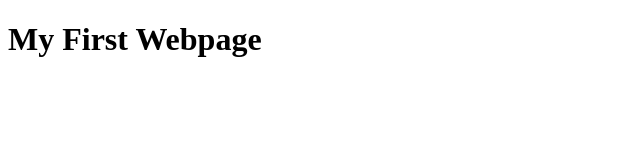
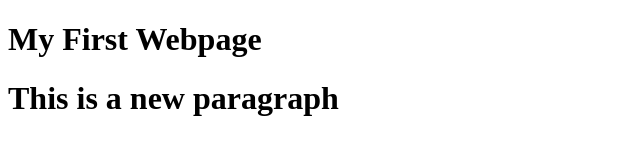
Before and after one commit to laolu2020/git-test, a plain HTML site: page index.html in a window 1280 px wide. Shown: the whole page, without its empty margins (0-640 px from the left). Drawn offline with Linux system fonts and the light colour scheme.

Commit message:
Second commit

```diff
--- a/index.html
+++ b/index.html
@@ -2,5 +2,6 @@
 <html>
 <body>
     <h1>My First Webpage</h1>
+    <h1>This is a new paragraph</h1>
 </body>
 </html>
```
